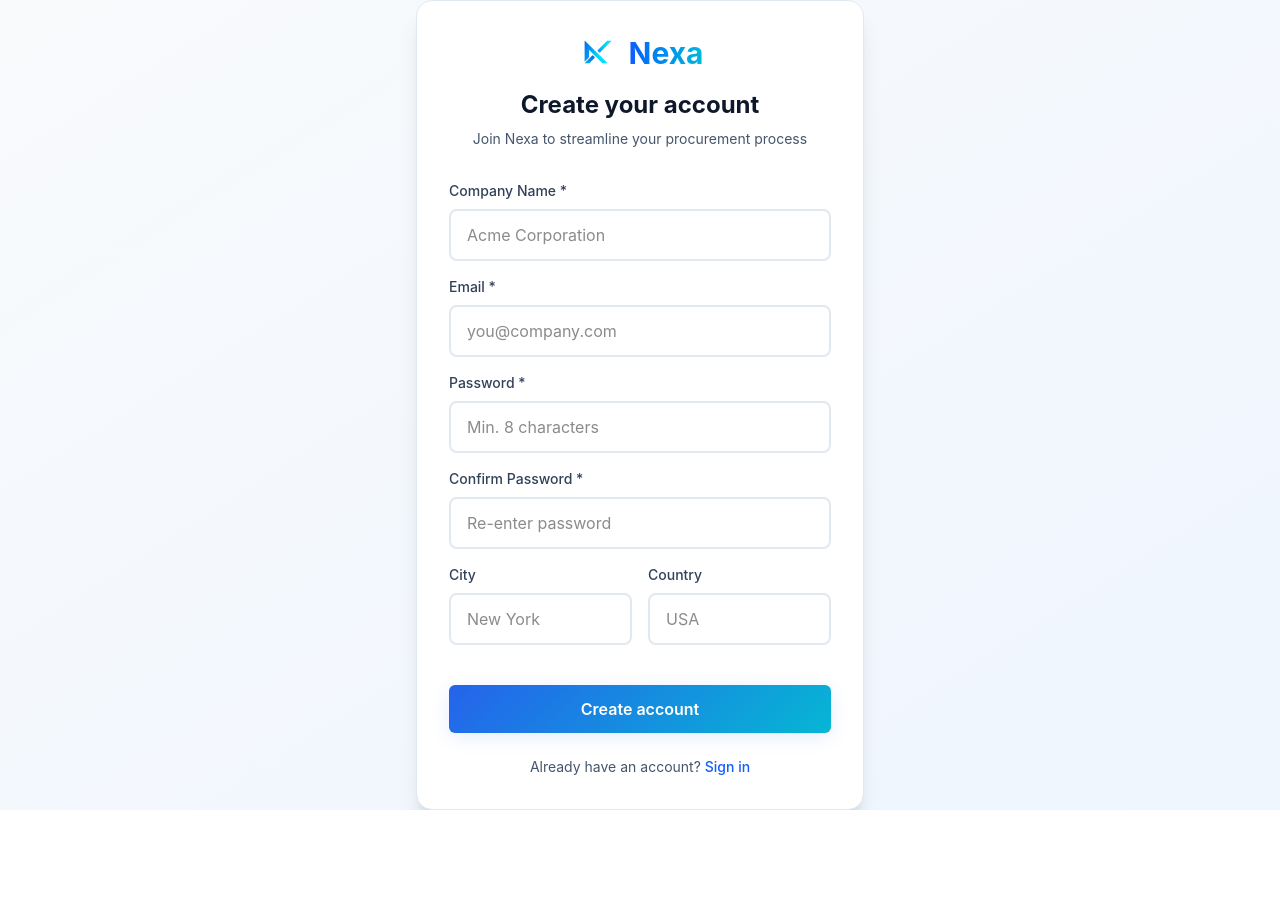
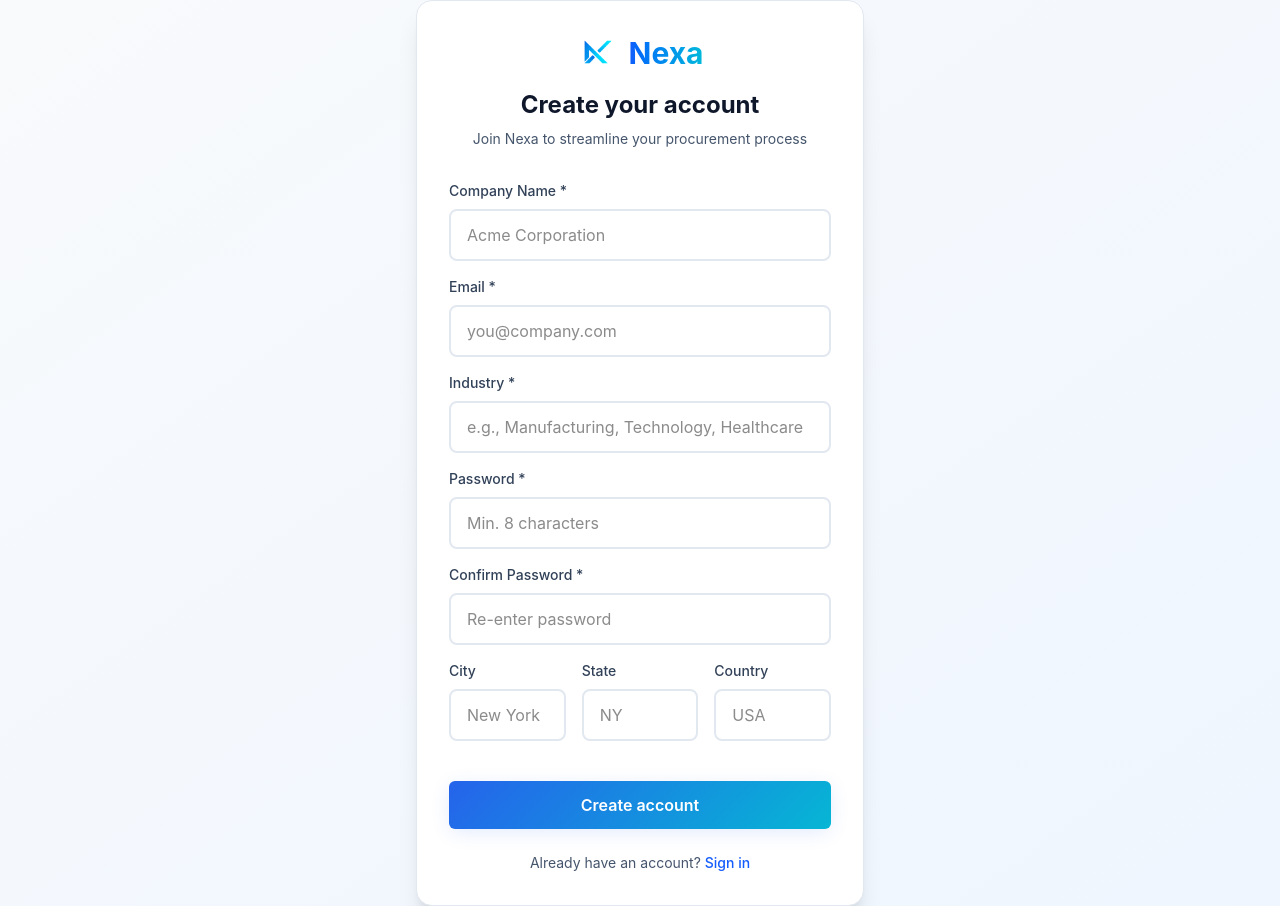
Before and after one commit to NihaalKonda/Nexa, a Next.js app in the folder frontend/: page /auth/signup in a window 1280 px wide. Before the commit the page ends 810 px from the top, so only its background shows below. Built offline with nearby package versions, Linux system fonts and the light colour scheme.

Commit message:
added industry, state fields

```diff
--- a/frontend/src/app/api/auth/register/route.ts
+++ b/frontend/src/app/api/auth/register/route.ts
@@ -4,7 +4,7 @@ import bcrypt from "bcryptjs"
 
 export async function POST(req: NextRequest) {
   try {
-    const { name, email, password, city, country } = await req.json()
+    const { name, email, password, industry, city, state, country } = await req.json()
 
     // Validation
     if (!name || !email || !password) {
@@ -57,7 +57,9 @@ export async function POST(req: NextRequest) {
         slug,
         email,
         password: hashedPassword,
+        industry: industry || null,
         city: city || null,
+        state: state || null,
         country: country || null,
       },
       select: {
@@ -65,7 +67,9 @@ export async function POST(req: NextRequest) {
         name: true,
         email: true,
         slug: true,
+        industry: true,
         city: true,
+        state: true,
         country: true,
         createdAt: true,
       },
--- a/frontend/src/app/auth/signup/page.tsx
+++ b/frontend/src/app/auth/signup/page.tsx
@@ -13,7 +13,9 @@ export default function SignUpPage() {
     email: "",
     password: "",
     confirmPassword: "",
+    industry: "",
     city: "",
+    state: "",
     country: "",
   })
   const [loading, setLoading] = useState(false)
@@ -47,7 +49,9 @@ export default function SignUpPage() {
           name: formData.name,
           email: formData.email,
           password: formData.password,
+          industry: formData.industry || undefined,
           city: formData.city || undefined,
+          state: formData.state || undefined,
           country: formData.country || undefined,
         }),
       })
@@ -127,6 +131,20 @@ export default function SignUpPage() {
 
             <div>
               <label className="block text-sm font-medium text-slate-700 mb-2">
+                Industry *
+              </label>
+              <input
+                type="text"
+                value={formData.industry}
+                onChange={(e) => setFormData({ ...formData, industry: e.target.value })}
+                className="w-full px-4 py-3 border-2 border-slate-200 rounded-lg focus:border-blue-500 focus:outline-none transition-colors"
+                placeholder="e.g., Manufacturing, Technology, Healthcare"
+                required
+              />
+            </div>
+
+            <div>
+              <label className="block text-sm font-medium text-slate-700 mb-2">
                 Password *
               </label>
               <input
@@ -155,7 +173,7 @@ export default function SignUpPage() {
               />
             </div>
 
-            <div className="grid grid-cols-2 gap-4">
+            <div className="grid grid-cols-3 gap-4">
               <div>
                 <label className="block text-sm font-medium text-slate-700 mb-2">
                   City
@@ -166,6 +184,19 @@ export default function SignUpPage() {
                   onChange={(e) => setFormData({ ...formData, city: e.target.value })}
                   className="w-full px-4 py-3 border-2 border-slate-200 rounded-lg focus:border-blue-500 focus:outline-none transition-colors"
                   placeholder="New York"
+                />
+              </div>
+
+              <div>
+                <label className="block text-sm font-medium text-slate-700 mb-2">
+                  State
+                </label>
+                <input
+                  type="text"
+                  value={formData.state}
+                  onChange={(e) => setFormData({ ...formData, state: e.target.value })}
+                  className="w-full px-4 py-3 border-2 border-slate-200 rounded-lg focus:border-blue-500 focus:outline-none transition-colors"
+                  placeholder="NY"
                 />
               </div>
 
--- a/frontend/src/app/rfp/generate/page.tsx
+++ b/frontend/src/app/rfp/generate/page.tsx
@@ -15,7 +15,6 @@ export default function GenerateRFPPage() {
 
   const [supplier, setSupplier] = useState<Supplier | null>(null)
   const [title, setTitle] = useState("")
-  const [industry, setIndustry] = useState("")
   const [location, setLocation] = useState("")
   const [deliveryDate, setDeliveryDate] = useState("")
   const [budget, setBudget] = useState("")
@@ -59,7 +58,6 @@ export default function GenerateRFPPage() {
         const parsedSupplier = JSON.parse(supplierParam)
         setSupplier(parsedSupplier)
         setTitle(`RFP for ${parsedSupplier.product_title || productParam}`)
-        setIndustry(productParam || "")
         setLocation(locationParam || parsedSupplier.location || "")
 
         if (priceMinParam && priceMaxParam) {
@@ -106,14 +104,14 @@ export default function GenerateRFPPage() {
         body: JSON.stringify({
           supplier: supplier,
           search_data: {
-            product: searchParams.get("product") || industry,
+            product: searchParams.get("product") || (session.user as any)?.industry || "",
             location: searchParams.get("location") || location,
             priceMin: searchParams.get("priceMin") || "",
             priceMax: searchParams.get("priceMax") || "",
           },
           rfp_requirements: {
             title,
-            industry,
+            industry: (session.user as any)?.industry || "",
             location,
             deliveryDate,
             budget,
@@ -371,19 +369,6 @@ export default function GenerateRFPPage() {
                 />
               </div>
 
-              <div className="grid grid-cols-2 gap-4">
-                <div>
-                  <label className="block text-sm font-medium text-slate-700 mb-2">
-                    Industry
-                  </label>
-                  <input
-                    type="text"
-                    value={industry}
-                    onChange={(e) => setIndustry(e.target.value)}
-                    placeholder="e.g., Industrial Materials"
-                    className="w-full px-4 py-3 border-2 border-slate-200 rounded-lg focus:border-blue-500 focus:outline-none transition-colors"
-                  />
-                </div>
               <div>
                 <label className="block text-sm font-medium text-slate-700 mb-2">
                   Delivery Location
@@ -395,7 +380,6 @@ export default function GenerateRFPPage() {
                   placeholder="e.g., Buffalo, New York"
                   className="w-full px-4 py-3 border-2 border-slate-200 rounded-lg focus:border-blue-500 focus:outline-none transition-colors"
                 />
-                </div>
               </div>
 
               <div className="grid grid-cols-2 gap-4">
--- a/frontend/src/lib/auth.ts
+++ b/frontend/src/lib/auth.ts
@@ -45,6 +45,10 @@ export const authOptions: NextAuthOptions = {
           id: company.id,
           email: company.email,
           name: company.name,
+          industry: company.industry,
+          city: company.city,
+          state: company.state,
+          country: company.country,
         }
       },
     }),
@@ -55,6 +59,10 @@ export const authOptions: NextAuthOptions = {
         token.id = user.id
         token.email = user.email
         token.name = user.name
+        token.industry = (user as any).industry
+        token.city = (user as any).city
+        token.state = (user as any).state
+        token.country = (user as any).country
       }
       return token
     },
@@ -64,6 +72,10 @@ export const authOptions: NextAuthOptions = {
         ;(session.user as any).companyId = token.id // Company ID is the same as user ID now
         session.user.email = token.email as string
         session.user.name = token.name as string
+        ;(session.user as any).industry = token.industry as string | null
+        ;(session.user as any).city = token.city as string | null
+        ;(session.user as any).state = token.state as string | null
+        ;(session.user as any).country = token.country as string | null
       }
       return session
     },
```
Also changed, not shown: 2 other files (tests, documents, lock files or other folders). Lines whose indentation alone changed are shown as unchanged.
